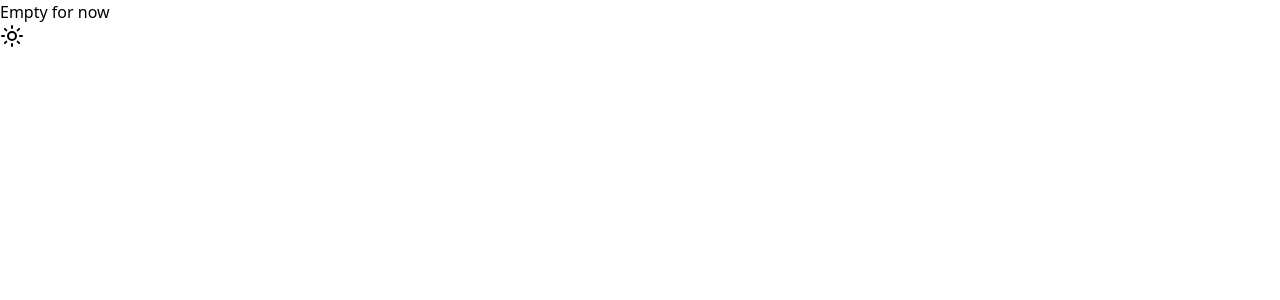
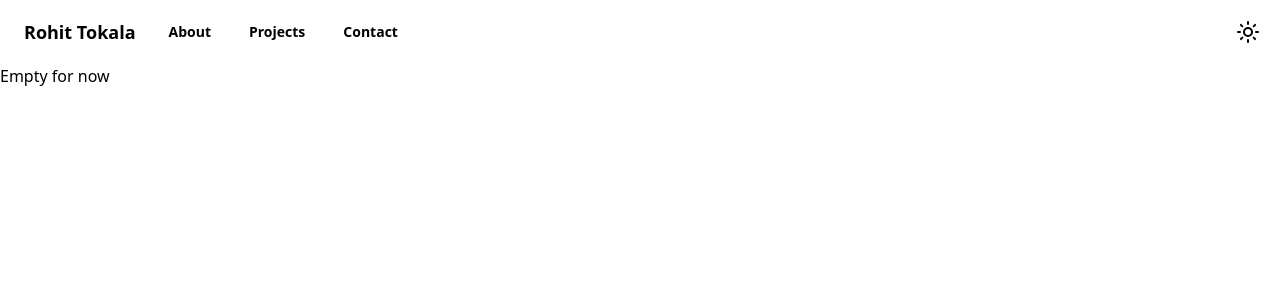
Before and after one commit to rtokala14/personal-portfolio, a Next.js app: page / in a window 1280 px wide. Shown: the top 300 px of the page. Built offline with nearby package versions, Linux system fonts and the light colour scheme.

Commit message:
Add Navbar and its styles

```diff
--- a/src/app/layout.tsx
+++ b/src/app/layout.tsx
@@ -1,5 +1,6 @@
 import "./globals.css";
 import { ThemeProviders } from "../utils/themeProvider";
+import NavBar from "@/components/NavBar";
 
 export const metadata = {
   title: "Rohit Tokala",
@@ -15,7 +16,10 @@ export default function RootLayout({
     <html suppressHydrationWarning data-theme="black" lang="en">
       <head />
       <body>
-        <ThemeProviders>{children}</ThemeProviders>
+        <ThemeProviders>
+          <NavBar />
+          <main>{children}</main>
+        </ThemeProviders>
       </body>
     </html>
   );
--- a/src/app/page.tsx
+++ b/src/app/page.tsx
@@ -1,10 +1,7 @@
-import ThemeChanger from "@/componenets/ThemeChanger";
-
 export default function Home() {
   return (
-    <main className="">
+    <main className=" h-screen">
       <div>Empty for now</div>
-      <ThemeChanger />
     </main>
   );
 }
--- /dev/null
+++ b/src/components/NavBar.tsx
@@ -0,0 +1,87 @@
+import Link from "next/link";
+import ThemeChanger from "./ThemeChanger";
+
+function NavBar() {
+  return (
+    <nav className="sticky backdrop-blur-md navbar h-14 p-2 top-0 w-full flex items-center justify-between">
+      <div className="navbar-start flex items-center gap-4">
+        <div className="dropdown">
+          <label
+            tabIndex={0}
+            className="btn md:hidden btn-square rounded-md btn-ghost"
+          >
+            <svg
+              xmlns="http://www.w3.org/2000/svg"
+              className="h-5 w-5"
+              fill="none"
+              viewBox="0 0 24 24"
+              stroke="currentColor"
+            >
+              <path
+                strokeLinecap="round"
+                strokeLinejoin="round"
+                strokeWidth="2"
+                d="M4 6h16M4 12h8m-8 6h16"
+              />
+            </svg>
+          </label>
+          <ul
+            tabIndex={0}
+            className="p-2 shadow menu dropdown-content bg-base-100 rounded-box w-52"
+          >
+            <li>
+              <Link href={"/about"}>
+                <button className="btn rounded-md capitalize btn-ghost btn-block">
+                  About
+                </button>
+              </Link>
+            </li>
+            <li>
+              <Link href={"/projects"}>
+                <button className="btn rounded-md capitalize btn-ghost btn-block">
+                  Projects
+                </button>
+              </Link>
+            </li>
+            <li>
+              <Link href={"/contact"}>
+                <button className="btn rounded-md capitalize btn-ghost btn-block">
+                  Contact
+                </button>
+              </Link>
+            </li>
+          </ul>
+        </div>
+        <div>
+          <Link href="/">
+            <h1 className=" text-lg font-bold">Rohit Tokala</h1>
+          </Link>
+        </div>
+        <div className="menu menu-horizontal hidden md:flex gap-1 items-center">
+          <Link href={"/about"}>
+            <button className="btn btn-md rounded-md btn-ghost capitalize">
+              About
+            </button>
+          </Link>
+          <Link href={"/projects"}>
+            <button className="btn btn-md rounded-md btn-ghost capitalize">
+              Projects
+            </button>
+          </Link>
+          <Link href={"/contact"}>
+            <button className="btn btn-md rounded-md btn-ghost capitalize">
+              Contact
+            </button>
+          </Link>
+        </div>
+      </div>
+      <div className="navbar-end">
+        <div>
+          <ThemeChanger />
+        </div>
+      </div>
+    </nav>
+  );
+}
+
+export default NavBar;
--- a/src/componenets/ThemeChanger.tsx
+++ b/src/components/ThemeChanger.tsx
@@ -22,13 +22,9 @@ function ThemeChanger() {
           setTheme("black");
         }
       }}
-      className=" btn btn-ghost p-2 btn-square"
+      className=" btn btn-ghost btn-square rounded-md"
     >
-      {theme === "black" ? (
-        <Moon className="w-6 h-6" />
-      ) : (
-        <Sun className="w-6 h-6" />
-      )}
+      {theme === "black" ? <Moon /> : <Sun />}
     </button>
   );
 }
```
